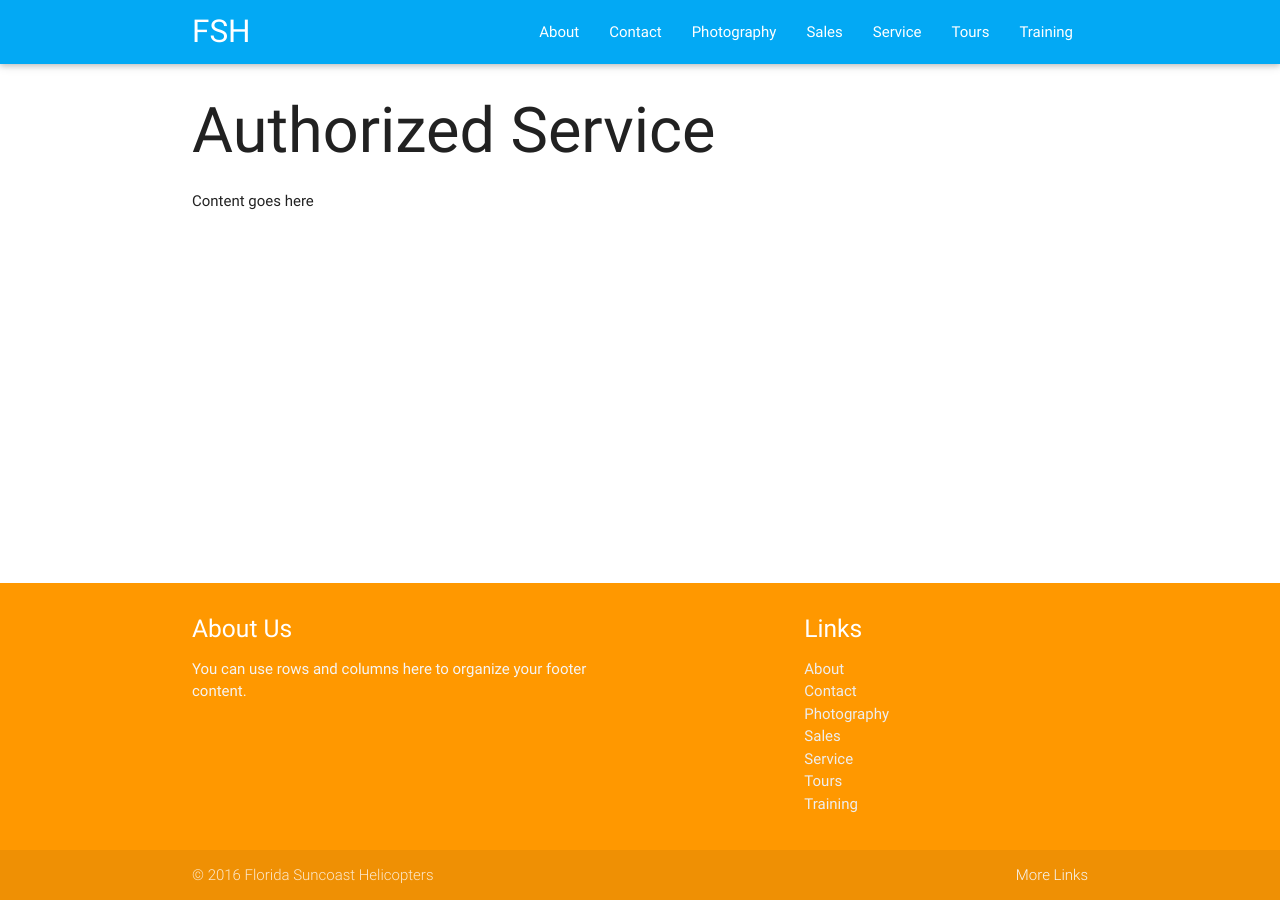
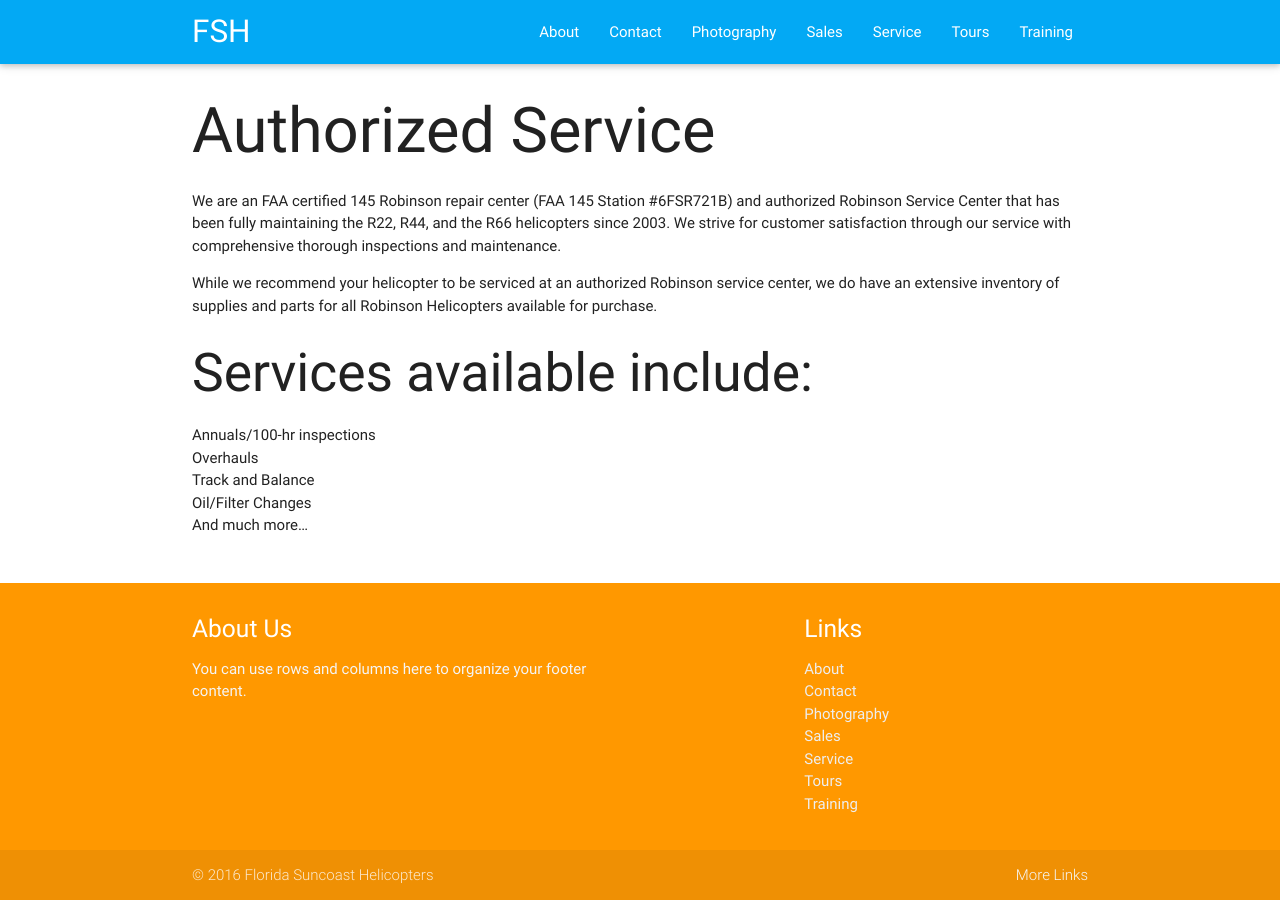
Before and after one commit to joncoop/fsh, a Jekyll site: the page built from service.html, in a window 1280 px wide. Built offline with Jekyll 4.4.1, drawn with Linux system fonts in a browser that asks for light colours; nearby versions of some CDN libraries.

Commit message:
Added sales & service content.

```diff
--- a/sales.html
+++ b/sales.html
@@ -3,4 +3,4 @@ layout: page
 title: Sales
 ---
 
-<p>Content goes here</p>
+<p>Florida Suncoast Helicopters, an authorized Robinson Helicopter dealership, will provide you with knowledgeable service as you look to purchase a new or pre-owned helicopter. In addition to selling the Robinson R22 and R44, the company is Florida’s only authorized dealer of the new R66.</p>
--- a/service.html
+++ b/service.html
@@ -3,4 +3,15 @@ layout: page
 title: Authorized Service
 ---
 
-<p>Content goes here</p>
+<p>We are an FAA certified 145 Robinson repair center (FAA 145 Station #6FSR721B) and authorized Robinson Service Center that has been fully maintaining the R22, R44, and the R66 helicopters since 2003. We strive for customer satisfaction through our service with comprehensive thorough inspections and maintenance.</p>
+
+<p>While we recommend your helicopter to be serviced at an authorized Robinson service center, we do have an extensive inventory of supplies and parts for all Robinson Helicopters available for purchase.</p>
+
+<h2>Services available include:</h2>
+<ul>
+<li>Annuals/100-hr inspections</li>
+<li>Overhauls</li>
+<li>Track and Balance</li>
+<li>Oil/Filter Changes</li>
+<li>And much more…</li>
+</ul></li>
```
